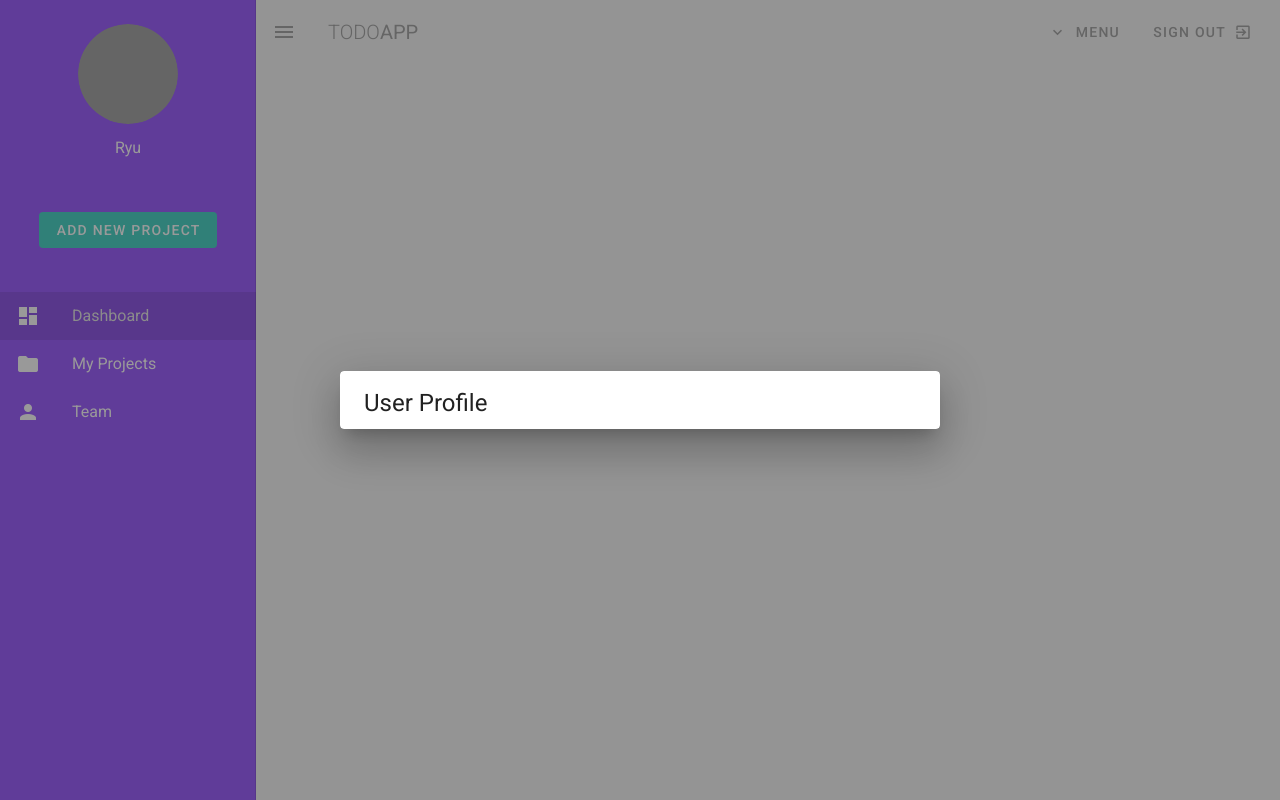
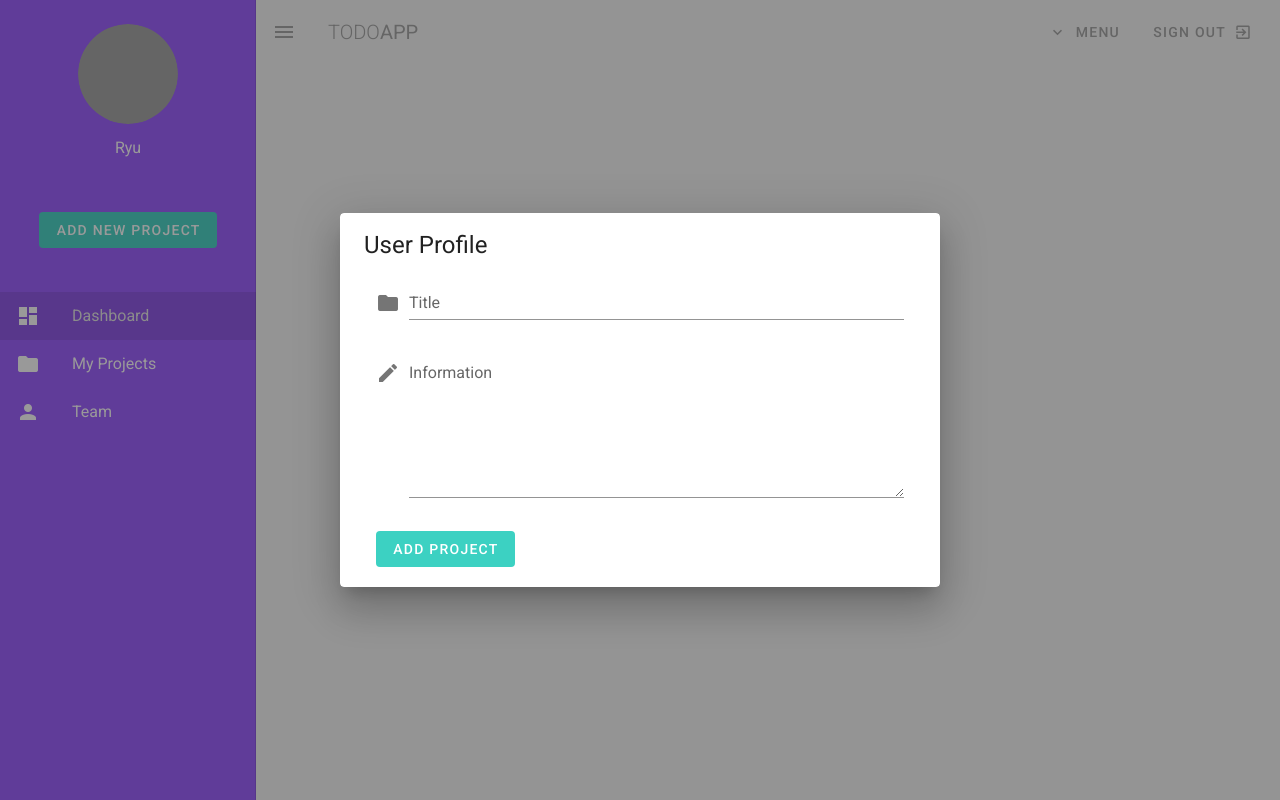
Before and after one commit to jfstassen/Apprentissage-VueJS, a Vue app in the folder 25-todo-app/: page / in a window 1280 px wide. Both pictures are taken after a click on the button "ADD NEW PROJECT". Built offline with nearby package versions, Linux system fonts and the light colour scheme; grey boxes are pictures that could not be loaded.

Commit message:
add dialog

```diff
--- a/25-todo-app/src/components/Popup.vue
+++ b/25-todo-app/src/components/Popup.vue
@@ -8,13 +8,33 @@
         <v-card-title>
           <span class="headline">User Profile</span>
         </v-card-title>
+        <v-card-text>
+          <v-form class="px-3">
+            <v-text-field v-model="title" label="Title" prepend-icon="mdi-folder"></v-text-field>
+            <v-textarea v-model="content" label="Information" prepend-icon="mdi-pencil"></v-textarea>
+            <v-btn text class="success mx-0 mt-3" @click="submit">Add Project</v-btn>
+          </v-form>
+        </v-card-text>
       </v-card>
     </v-dialog>
   </div>
 </template>
 
 <script>
-export default {};
+export default {
+  data(){
+    return {
+      title:"",
+      content:""
+    }
+  },
+  methods:{
+    submit(){
+      console.log(this.title, this.content)
+    }
+  }
+
+  }
 </script>
 
 <style>
```
